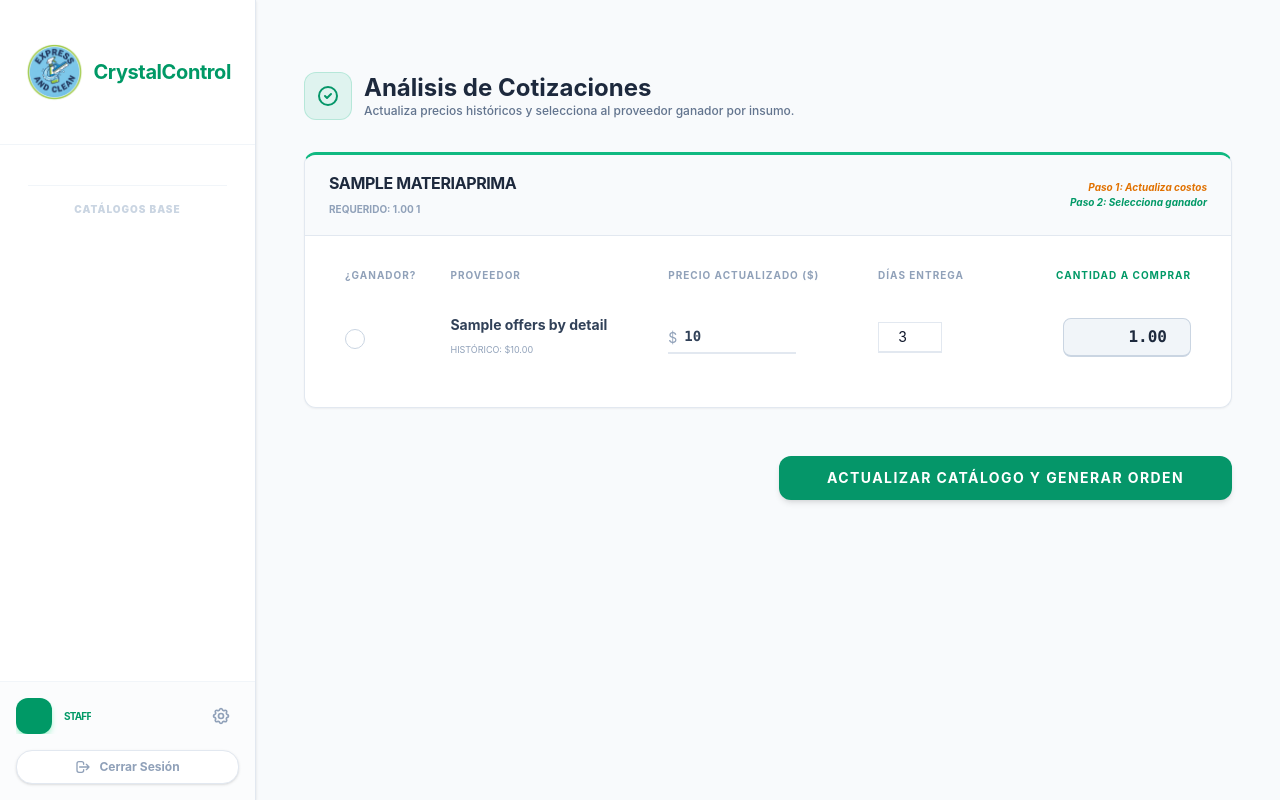
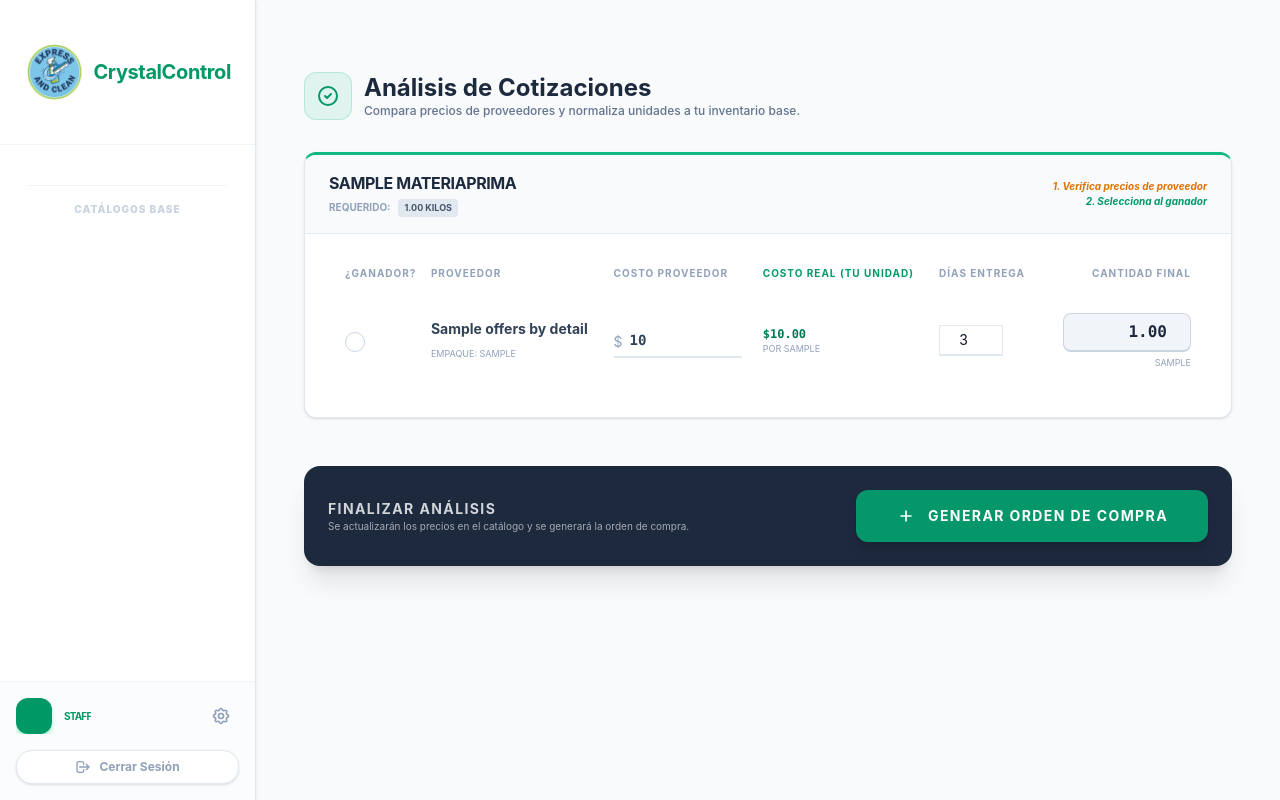
Before and after one commit to IDGS-801-23001502/CrystalControl, a Flask app: template templates/purchases/compare.html in a window 1280 px wide. Run offline with Flask 3, Linux system fonts and the light colour scheme; tables that the repository leaves empty hold one stand-in row (values such as "Sample post"); the template is opened without the code that fills it: values that come from a table or form of the project are taken from there, most other values are stand-ins (such as "Sample title", 1, 10 or a date in 2020); parts of the project's set-up code (start-up, migrations or seed data) failed here and were passed over; some libraries are stand-ins or nearby versions.

Commit message:
09/04/2026. Junta de ramas cambiosAlan -> cambiosGio

```diff
--- a/models.py
+++ b/models.py
@@ -258,8 +258,8 @@ class PurchaseDetail(db.Model):
 
     def __repr__(self):
         return f'<PurchaseDetail ID:{self.id} Material:{self.material_id}>'
+
 ##VENTAS##
-
 class Sales(db.Model):
     __tablename__ = 'Ventas'
 
--- a/templates/purchases/analyze.html
+++ b/templates/purchases/analyze.html
@@ -52,7 +52,7 @@
             <tr>
               <td class="px-6 py-4 font-medium text-slate-800">{{ detail.material.name }}</td>
               <td class="px-6 py-4 text-center font-bold text-emerald-600">{{ detail.demand_quantity }}</td>
-              <td class="px-6 py-4 text-slate-500">{{ detail.unit.name if detail.unit else 'N/A' }}</td>
+              <td class="px-6 py-4 text-slate-500">{{ detail.material.nombre_unidad }}</td>
             </tr>
             {% endfor %}
           </tbody>
--- a/templates/purchases/compare.html
+++ b/templates/purchases/compare.html
@@ -1,47 +1,103 @@
-{% extends "layout_employees.html" %}
-{% block title %} Comparativa de Insumos - {{ purchase.folio }} {% endblock %}
-{% block content %}
+{% extends "layout_employees.html" %} {% block title %} Comparativa de Insumos -
+{{ purchase.folio }} {% endblock %} {% block content %}
+<style>
+  .emerald-icon-bg {
+    background-color: rgba(16, 185, 129, 0.1);
+    border-color: rgba(16, 185, 129, 0.2);
+  }
+  .emerald-icon {
+    color: #059669;
+  }
+  .emerald-border-top {
+    border-top: 3px solid #10b981;
+  }
+  .emerald-btn {
+    background-color: #059669;
+    color: #fff;
+  }
+  .emerald-btn:hover {
+    background-color: #047857;
+  }
 
-<style>
-  .emerald-icon-bg    { background-color: rgba(16, 185, 129, 0.10); border-color: rgba(16, 185, 129, 0.20); }
-  .emerald-icon       { color: #059669; }
-  .emerald-border-top { border-top: 3px solid #10b981; }
-  .emerald-btn        { background-color: #059669; color: #fff; }
-  .emerald-btn:hover  { background-color: #047857; }
-  .input-flat:focus   { border-bottom-color: #10b981; outline: none; background-color: #f9fafb; }
+  /* Efecto de fila seleccionada mediante JS o Focus */
+  tr.group:focus-within {
+    background-color: #f0fdf4;
+    border-left: 4px solid #10b981;
+  }
 
-  /* Estilo para la fila seleccionada */
-  tr.selected-row { background-color: #f0fdf4; border-left: 4px solid #10b981; }
+  .unit-badge {
+    padding: 2px 6px;
+    border-radius: 4px;
+    font-size: 9px;
+    font-weight: bold;
+    text-transform: uppercase;
+  }
 </style>
 
 <div class="max-w-6xl mx-auto mt-10 px-4 mb-20">
-
   <div class="flex items-center gap-3 mb-8">
-    <div class="emerald-icon-bg flex items-center justify-center w-12 h-12 rounded-xl border">
-      <svg class="emerald-icon w-6 h-6" fill="none" viewBox="0 0 24 24" stroke="currentColor" stroke-width="2">
-        <path stroke-linecap="round" stroke-linejoin="round" d="M9 12l2 2 4-4m6 2a9 9 0 11-18 0 9 9 0 0118 0z" />
+    <div
+      class="emerald-icon-bg flex items-center justify-center w-12 h-12 rounded-xl border"
+    >
+      <svg
+        class="emerald-icon w-6 h-6"
+        fill="none"
+        viewBox="0 0 24 24"
+        stroke="currentColor"
+        stroke-width="2"
+      >
+        <path
+          stroke-linecap="round"
+          stroke-linejoin="round"
+          d="M9 12l2 2 4-4m6 2a9 9 0 11-18 0 9 9 0 0118 0z"
+        />
       </svg>
     </div>
     <div>
-      <h1 class="text-2xl font-bold text-slate-800 leading-tight">Análisis de Cotizaciones</h1>
-      <p class="text-xs text-slate-500 font-medium">Actualiza precios históricos y selecciona al proveedor ganador por insumo.</p>
+      <h1 class="text-2xl font-bold text-slate-800 leading-tight">
+        Análisis de Cotizaciones
+      </h1>
+      <p class="text-xs text-slate-500 font-medium">
+        Compara precios de proveedores y normaliza unidades a tu inventario
+        base.
+      </p>
     </div>
   </div>
 
-  <form action="{{ url_for('purchases.compare_suppliers', id=purchase.id) }}" method="post">
-    <input type="hidden" name="csrf_token" value="{{ csrf_token() }}">
+  <form
+    action="{{ url_for('purchases.compare_suppliers', id=purchase.id) }}"
+    method="post"
+  >
+    <input type="hidden" name="csrf_token" value="{{ csrf_token() }}" />
 
     {% for detail in purchase.details %}
-    <div class="emerald-border-top bg-white border border-slate-200 rounded-xl shadow-xs mb-10 overflow-hidden">
-
-      <div class="bg-slate-50 px-6 py-4 border-b border-slate-200 flex justify-between items-center">
+    <div
+      class="emerald-border-top bg-white border border-slate-200 rounded-xl shadow-sm mb-10 overflow-hidden"
+    >
+      <div
+        class="bg-slate-50 px-6 py-4 border-b border-slate-200 flex justify-between items-center"
+      >
         <div>
-            <h3 class="font-bold text-slate-800 uppercase tracking-tight">{{ detail.material.name }}</h3>
-            <span class="text-[10px] text-slate-400 font-bold uppercase">Requerido: {{ "{:,.2f}".format(detail.demand_quantity) }} {{ detail.material.unidad_medida }}</span>
+          <h3 class="font-bold text-slate-800 uppercase tracking-tight">
+            {{ detail.material.name }}
+          </h3>
+          <div class="flex items-center gap-2 mt-1">
+            <span class="text-[10px] text-slate-400 font-bold uppercase"
+              >Requerido:</span
+            >
+            <span class="unit-badge bg-slate-200 text-slate-600">
+              {{ "{:,.2f}".format(detail.demand_quantity) }} {{
+              detail.material.nombre_unidad }}
+            </span>
+          </div>
         </div>
         <div class="text-right">
-            <span class="text-[10px] text-amber-600 font-bold italic block">Paso 1: Actualiza costos</span>
-            <span class="text-[10px] text-emerald-600 font-bold italic block">Paso 2: Selecciona ganador</span>
+          <span class="text-[10px] text-amber-600 font-bold italic block"
+            >1. Verifica precios de proveedor</span
+          >
+          <span class="text-[10px] text-emerald-600 font-bold italic block"
+            >2. Selecciona al ganador</span
+          >
         </div>
       </div>
 
@@ -49,51 +105,92 @@
         <div class="overflow-x-auto">
           <table class="w-full text-left border-separate border-spacing-y-2">
             <thead>
-                    <tr class="text-[10px] font-bold text-slate-400 uppercase tracking-widest px-2">
+              <tr
+                class="text-[10px] font-bold text-slate-400 uppercase tracking-widest px-2"
+              >
                 <th class="pb-2 pl-4">¿Ganador?</th>
                 <th class="pb-2">Proveedor</th>
-                        <th class="pb-2">Precio Actualizado ($)</th>
+                <th class="pb-2">Costo Proveedor</th>
+                <th class="pb-2 text-emerald-600">Costo Real (Tu Unidad)</th>
                 <th class="pb-2">Días Entrega</th>
-                        <th class="pb-2 text-right pr-4 text-emerald-600">Cantidad a Comprar</th>
+                <th class="pb-2 text-right pr-4">Cantidad Final</th>
               </tr>
             </thead>
             <tbody>
               {% for offer in offers_by_detail[detail.id] %}
-                    <tr class="group border border-slate-100 rounded-lg hover:bg-slate-50 transition-all">
+              <tr
+                class="group border border-slate-100 rounded-lg hover:bg-slate-50 transition-all"
+              >
                 <td class="py-4 pl-4 rounded-l-lg">
-                            <input type="radio"
+                  <input
+                    type="radio"
                     name="winner_{{ detail.id }}"
                     value="{{ offer.supplier_id }}"
-                                   class="w-5 h-5 text-emerald-600 focus:ring-emerald-500 border-slate-300"
-                                   required>
+                    class="w-5 h-5 text-emerald-600 focus:ring-emerald-500 border-slate-300 cursor-pointer"
+                    required
+                  />
                 </td>
+
                 <td class="py-4">
-                            <span class="font-bold text-slate-700 text-sm block">{{ offer.supplier_name }}</span>
-                            <span class="text-[9px] text-slate-400 uppercase">Histórico: ${{ "{:,.2f}".format(offer.price/offer.lot) }}</span>
+                  <span class="font-bold text-slate-700 text-sm block"
+                    >{{ offer.supplier_name }}</span
+                  >
+                  <span class="text-[9px] text-slate-400 uppercase"
+                    >Empaque: {{ offer.supplier_unit }}</span
+                  >
                 </td>
 
                 <td class="py-4">
                   <div class="relative w-32">
-                                <span class="absolute left-0 top-2 text-slate-400 text-sm">$</span>
-                                <input type="number" step="0.01"
+                    <span class="absolute left-0 top-2 text-slate-400 text-sm"
+                      >$</span
+                    >
+                    <input
+                      type="number"
+                      step="0.0001"
                       name="price_{{ detail.id }}_{{ offer.supplier_id }}"
                       class="block w-full py-1.5 pl-4 text-sm font-mono font-bold text-slate-700 bg-transparent border-0 border-b-2 border-slate-200 focus:outline-none focus:border-emerald-500 peer"
-                                       value="{{ offer.price/offer.lot}}">
-                                <label class="absolute text-[9px] text-slate-400 top-2 -z-10 duration-300 transform -translate-y-4 scale-75 origin-[0]">Costo Hoy</label>
+                      value="{{ offer.price_per_supplier_unit }}"
+                    />
+                    <label
+                      class="absolute text-[9px] text-slate-400 top-2 -z-10 duration-300 transform -translate-y-4 scale-75 origin-[0]"
+                    >
+                      Por {{ offer.supplier_unit }}
+                    </label>
                   </div>
                 </td>
 
                 <td class="py-4">
-                            <input type="number" name="days_{{ detail.id }}_{{ offer.supplier_id }}"
+                  <div class="flex flex-col">
+                    <span class="text-xs font-mono font-black text-emerald-700">
+                      ${{ "{:,.2f}".format(offer.price_per_system_unit) }}
+                    </span>
+                    <span class="text-[9px] text-slate-400 uppercase"
+                      >Por {{ offer.system_unit }}</span
+                    >
+                  </div>
+                </td>
+
+                <td class="py-4">
+                  <input
+                    type="number"
+                    name="days_{{ detail.id }}_{{ offer.supplier_id }}"
                     class="w-16 py-1 text-sm text-center border-b-2 border-slate-200 focus:outline-none focus:border-emerald-500 bg-transparent"
-                                   value="3">
+                    value="3"
+                  />
                 </td>
 
                 <td class="py-4 text-right pr-4 rounded-r-lg">
-                            <input type="number" step="0.01"
+                  <input
+                    type="number"
+                    step="0.01"
                     name="qty_{{ detail.id }}_{{ offer.supplier_id }}"
                     class="w-32 py-1.5 px-2 text-right font-mono font-black text-slate-800 bg-slate-100 rounded border-b-2 border-slate-300 focus:bg-emerald-50 focus:border-emerald-500 outline-none"
-                                   value="{{ detail.demand_quantity }}">
+                    value="{{ detail.demand_quantity }}"
+                  />
+                  <p class="text-[9px] text-slate-400 mt-1 uppercase">
+                    {{ offer.system_unit }}
+                  </p>
                 </td>
               </tr>
               {% endfor %}
@@ -104,11 +201,39 @@
     </div>
     {% endfor %}
 
-    <div class="flex items-center justify-end gap-4 mt-12">
-      <button type="submit" class="emerald-btn px-12 py-3 text-sm font-bold rounded-base active:scale-95 transition-all shadow-md uppercase tracking-widest flex items-center gap-2">
-        Actualizar Catálogo y Generar Orden
+    <div
+      class="flex items-center justify-between mt-12 p-6 bg-slate-800 rounded-2xl shadow-xl"
+    >
+      <div class="text-white">
+        <p class="text-sm font-bold opacity-80 uppercase tracking-widest">
+          Finalizar Análisis
+        </p>
+        <p class="text-[10px] opacity-60">
+          Se actualizarán los precios en el catálogo y se generará la orden de
+          compra.
+        </p>
+      </div>
+      <button
+        type="submit"
+        class="emerald-btn px-10 py-4 text-sm font-bold rounded-xl active:scale-95 transition-all shadow-lg uppercase tracking-widest flex items-center gap-3"
+      >
+        <svg
+          class="w-5 h-5"
+          fill="none"
+          viewBox="0 0 24 24"
+          stroke="currentColor"
+        >
+          <path
+            stroke-linecap="round"
+            stroke-linejoin="round"
+            stroke-width="2"
+            d="M12 6v6m0 0v6m0-6h6m-6 0H6"
+          />
+        </svg>
+        Generar Orden de Compra
       </button>
     </div>
   </form>
 </div>
+
 {% endblock %}
--- a/templates/purchases/order_view.html
+++ b/templates/purchases/order_view.html
@@ -224,8 +224,9 @@ purchase.folio }} - {% endblock %} {% block content %}
       </div>
 
       <div class="flex items-center gap-4 w-full md:w-auto">
+
         <a
-          href="{{ url_for('purchases.export_order_pdf', id=purchase.id) }}"
+          href=""
           target="_blank"
           class="flex-1 md:flex-none px-6 py-3 bg-white border border-slate-300 rounded-xl font-bold text-slate-600 hover:bg-slate-100 transition-all flex items-center justify-center gap-2"
         >
```
Also changed, not shown: modules/purchases.py (+41 -47 lines). Lines whose indentation alone changed are shown as unchanged.
